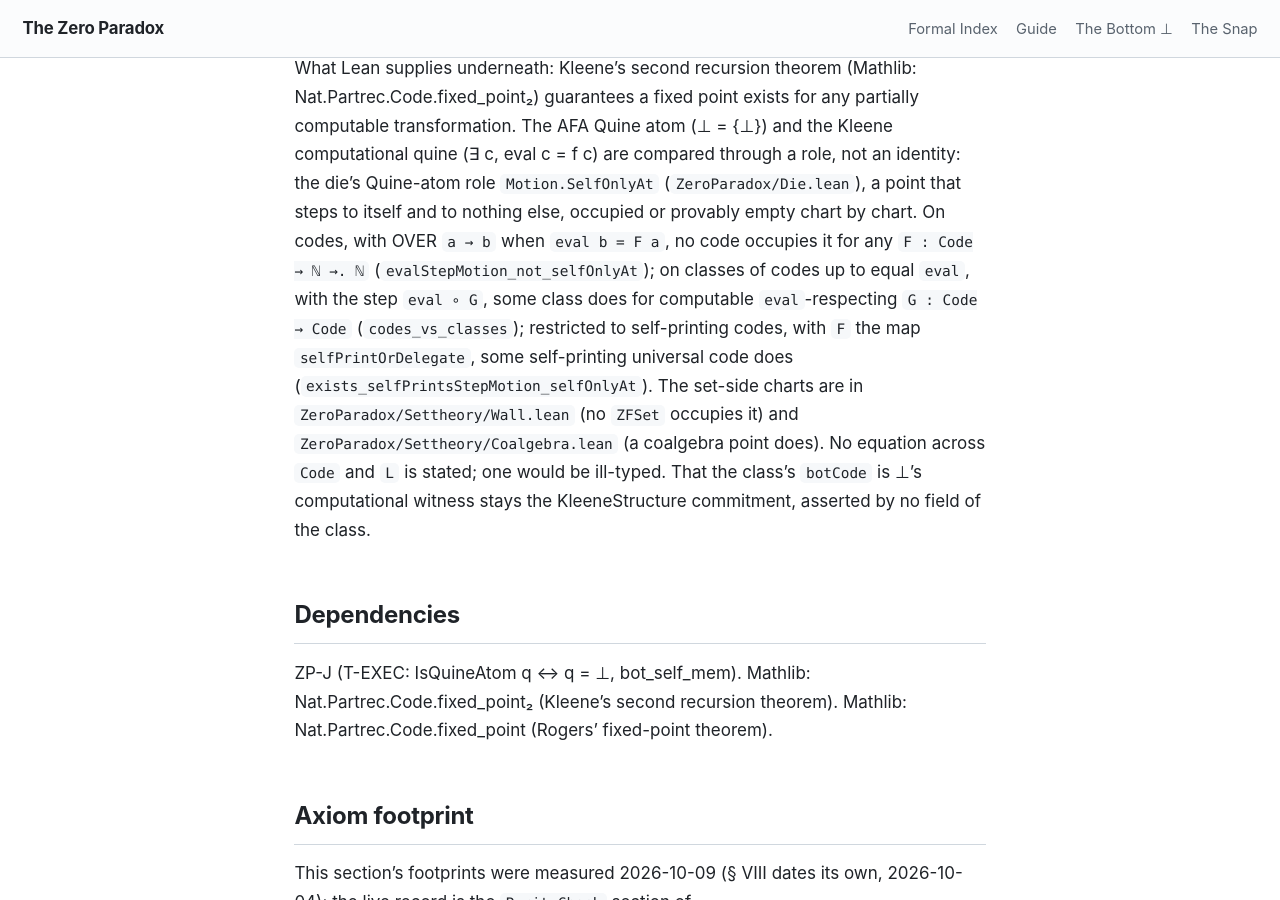
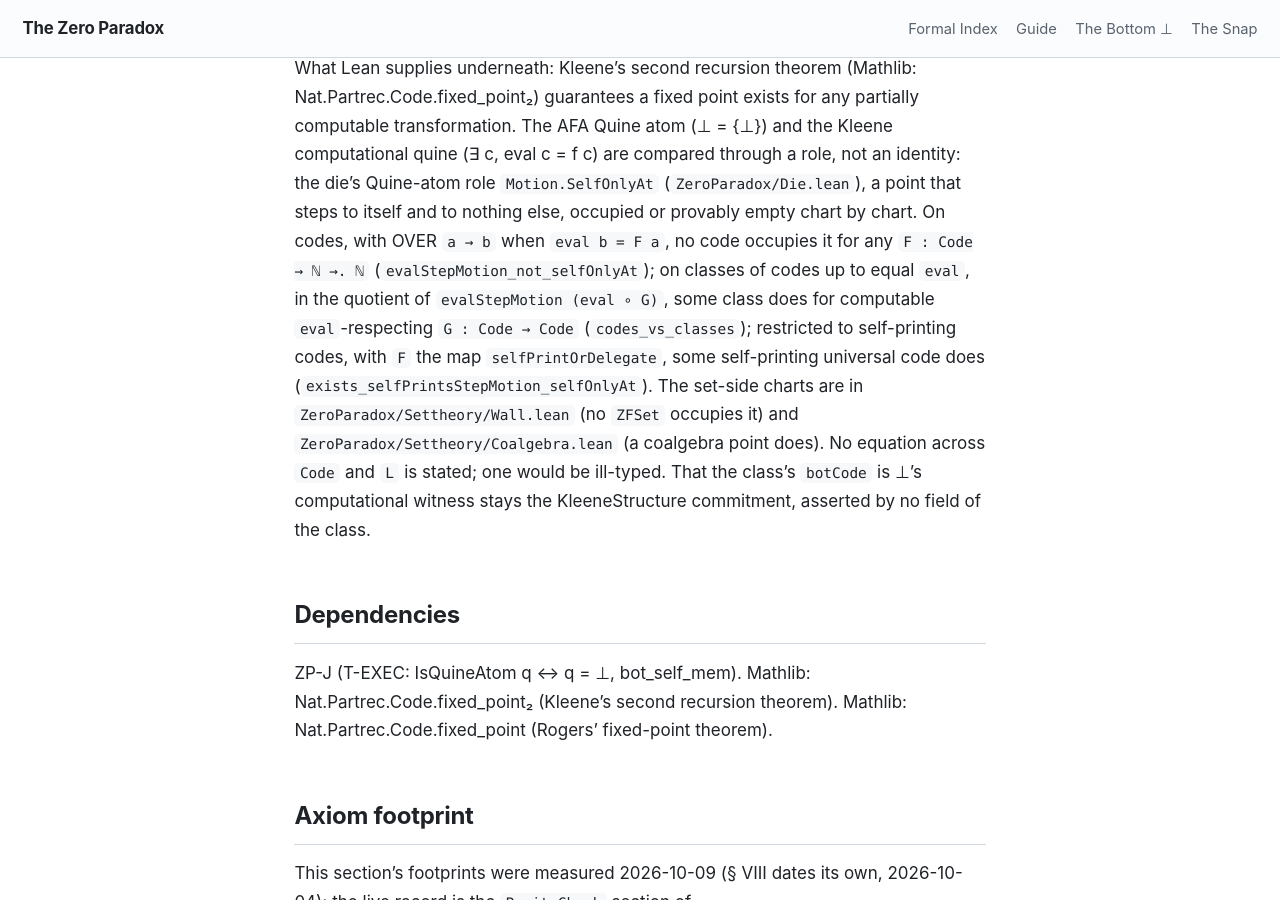
Before and after one commit to timbrigham/ZeroParadox, a Jekyll site: the page built from ZeroParadox/Computability/Kleene.md, in a window 1280 px wide and 900 px high, scrolled down 1734 px. Built offline with Jekyll 4.4.1, drawn with Linux system fonts in a browser that asks for light colours; our own code applies the rules of GitHub Pages for plain Markdown files.

Commit message:
Die arc 1: back the host-bottom sentence with Lean; ZP-P endnote and Kleene.md wording
Claim revalidation at round 3: the sentence "a host's bottom is bot of L
when chosen so, as the AFA-built host is, and not otherwise" is now two
elaborating examples in QuineDichotomy.lean (afaStructure_isQuineAtomHost
has bot by rfl; trivialQuineAtomHost a has a, not bot, for a /= bot), so
the four prose sites point at measured facts. The ZP-P endnote says the
occupancies are verified at the declarations Section III names, and
Kleene.md places codes_vs_classes in the quotient of
evalStepMotion (eval o G).

Co-Authored-By: Claude Opus 5.5 <noreply@anthropic.com>
Claude-Session: https://claude.ai/code/session_01Qj4hZEe22hsY1FqfbKnnU2

```diff
--- a/ZeroParadox/Computability/Kleene.md
+++ b/ZeroParadox/Computability/Kleene.md
@@ -56,8 +56,8 @@ computable transformation. The AFA Quine atom (⊥ = {⊥}) and the Kleene compu
 `Motion.SelfOnlyAt` (`ZeroParadox/Die.lean`), a point that steps to itself and to nothing else,
 occupied or provably empty chart by chart. On codes, with OVER `a → b` when `eval b = F a`, no
 code occupies it for any `F : Code → ℕ →. ℕ` (`evalStepMotion_not_selfOnlyAt`); on classes of
-codes up to equal `eval`, with the step `eval ∘ G`, some class does for computable `eval`-respecting
-`G : Code → Code` (`codes_vs_classes`); restricted to
+codes up to equal `eval`, in the quotient of `evalStepMotion (eval ∘ G)`, some class does for
+computable `eval`-respecting `G : Code → Code` (`codes_vs_classes`); restricted to
 self-printing codes, with `F` the map `selfPrintOrDelegate`, some self-printing universal code does
 (`exists_selfPrintsStepMotion_selfOnlyAt`).
 The set-side charts are in `ZeroParadox/Settheory/Wall.lean` (no `ZFSet` occupies it) and
--- a/scripts/build_zpp.py
+++ b/scripts/build_zpp.py
@@ -422,7 +422,7 @@ def build():
             'soft fence: not every fork '
             'is &#956;/&#957; | '
             'All FixedPointFork.lean / Ostrowski.lean / Coalgebra.lean theorems verified; the role '
-            'occupancies of Section III are verified in the Lean files they name.</i>',
+            'occupancies of Section III are verified at the declarations Section III names.</i>',
             S['endnote']),
     ]
 
```
Also changed, not shown: register.md (+1 -1 lines), 2 other files.
